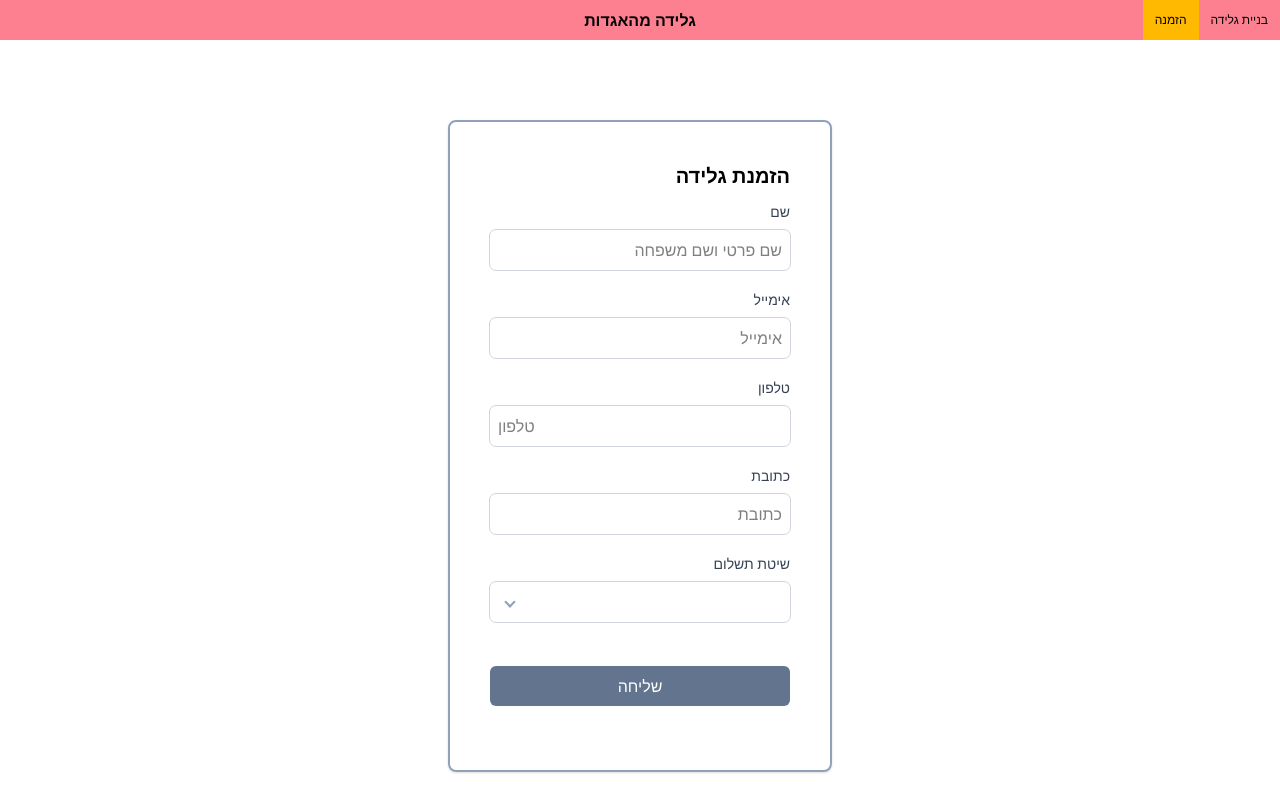
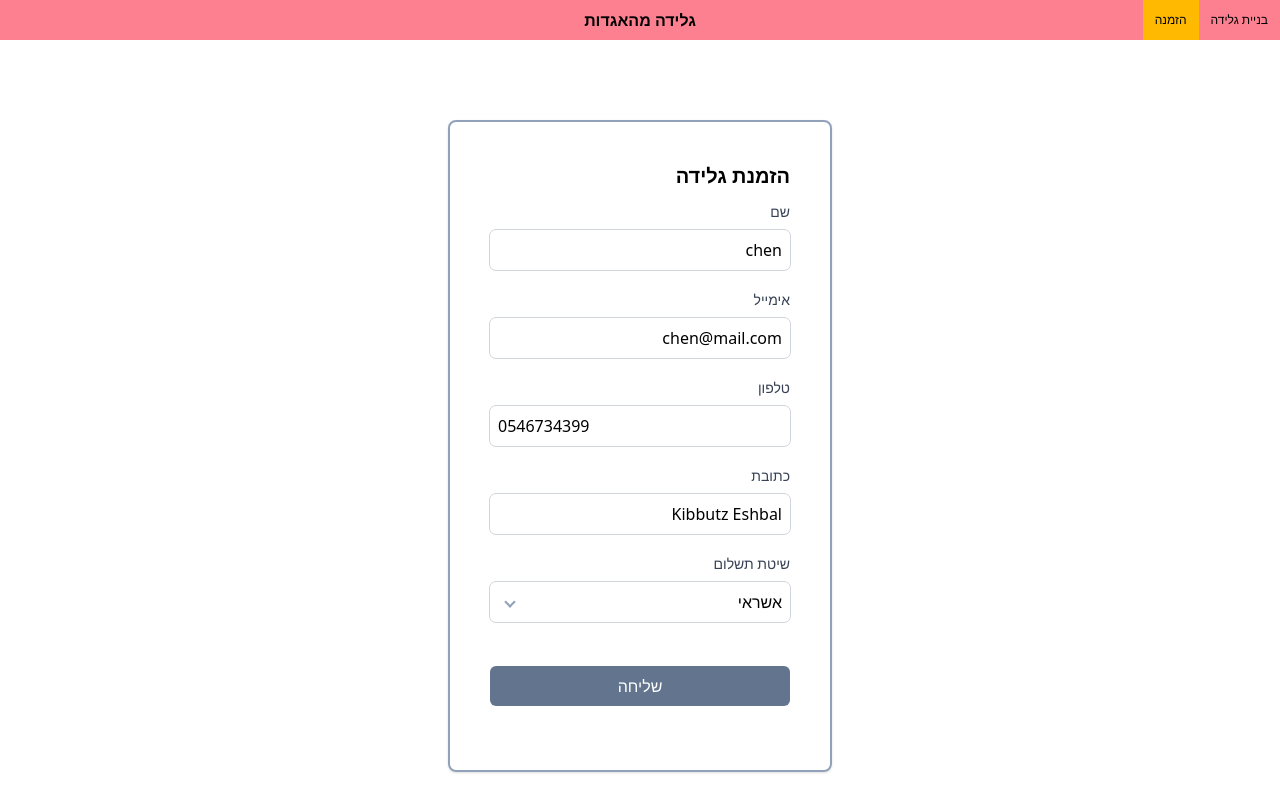
Before and after one commit to drorsoft/react-course, a React (Vite) app: page /checkout in a window 1280 px wide. Shown: the top 812 px of the page. Built offline with nearby package versions, Linux system fonts and the light colour scheme.

Commit message:
added demo order

```diff
--- a/src/pages/Checkout.jsx
+++ b/src/pages/Checkout.jsx
@@ -4,8 +4,16 @@ import { AppSelect } from "../UI/AppSelect";
 import { isValidMobilePhone } from "../validators/isValidMobilePhone";
 import { isValidEmail } from "../validators/isValidEmail";
 
+const demoOrder = {
+    "name": "chen",
+    "email": "chen@mail.com",
+    "phone": "0546734399",
+    "address": "Kibbutz Eshbal",
+    "paymentMethod": "credit"
+}
+
 export const Checkout = () => {
-    const [order, setOrder] = useState({
+    const [order, setOrder] = useState(demoOrder || {
         name: '',
         email: '',
         phone: '',
```
